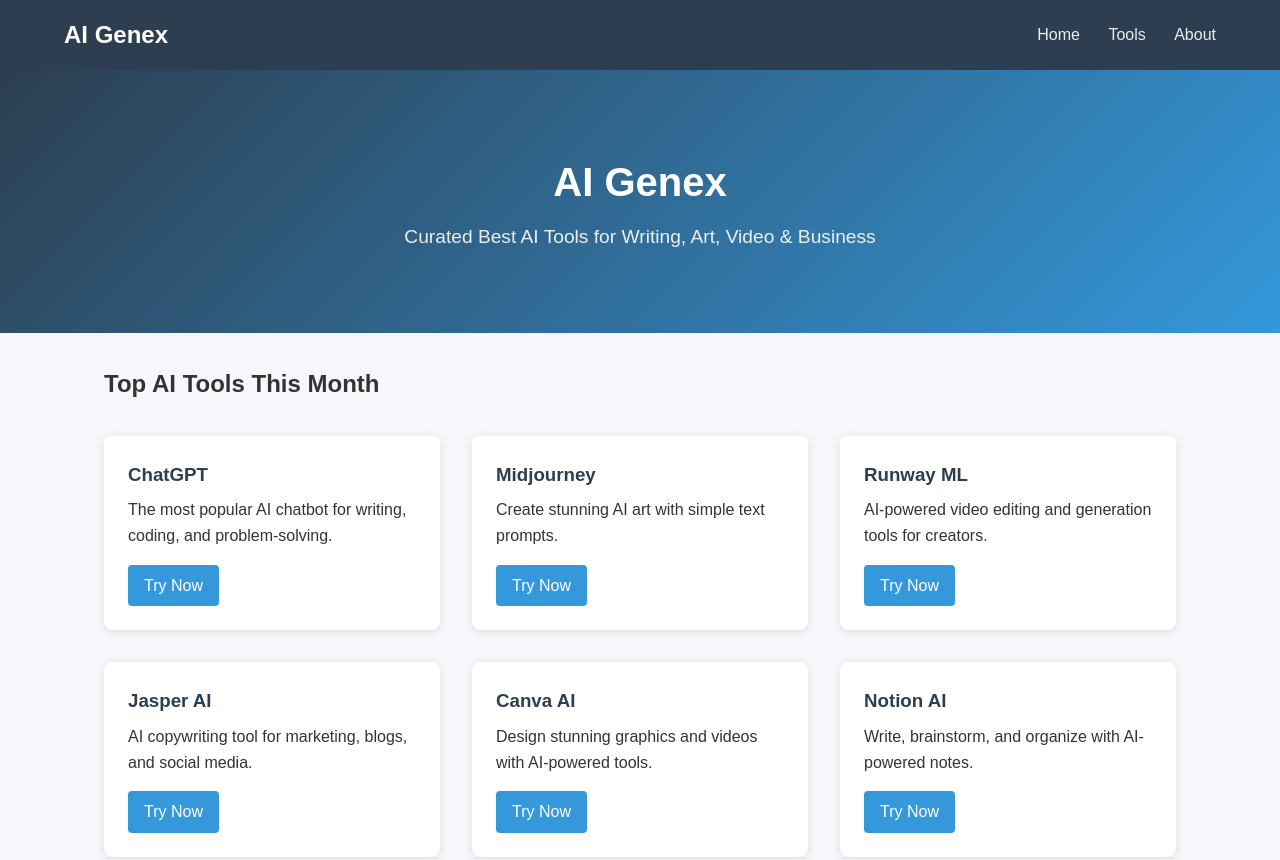
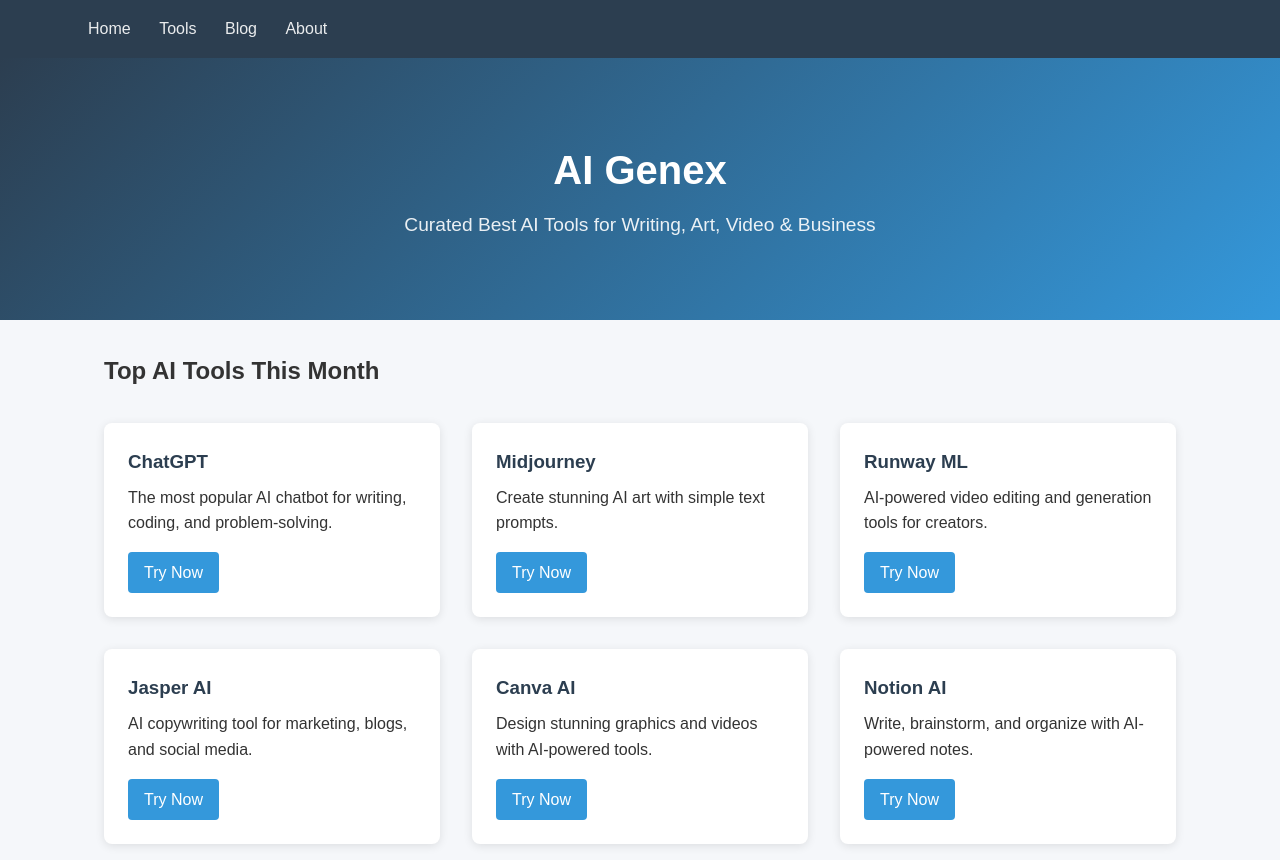
Before and after one commit to aigenex666/aigenex666.github.io, a plain HTML site: page index.html in a window 1280 px wide. Shown: the top 860 px of the page. Drawn offline with Linux system fonts and the light colour scheme.

Commit message:
Update index.html

```diff
--- a/index.html
+++ b/index.html
@@ -28,12 +28,12 @@
 </head>
 <body>
     <nav>
-        <div class="logo">AI Genex</div>
-        <div class="nav-links">
-            <a href="/">Home</a>
-            <a href="#tools">Tools</a>
-            <a href="#about">About</a>
-        </div>
+<div class="nav-links">
+    <a href="/">Home</a>
+    <a href="#tools">Tools</a>
+    <a href="/blog.html">Blog</a>
+    <a href="#about">About</a>
+</div>
     </nav>
 
     <header>
```
